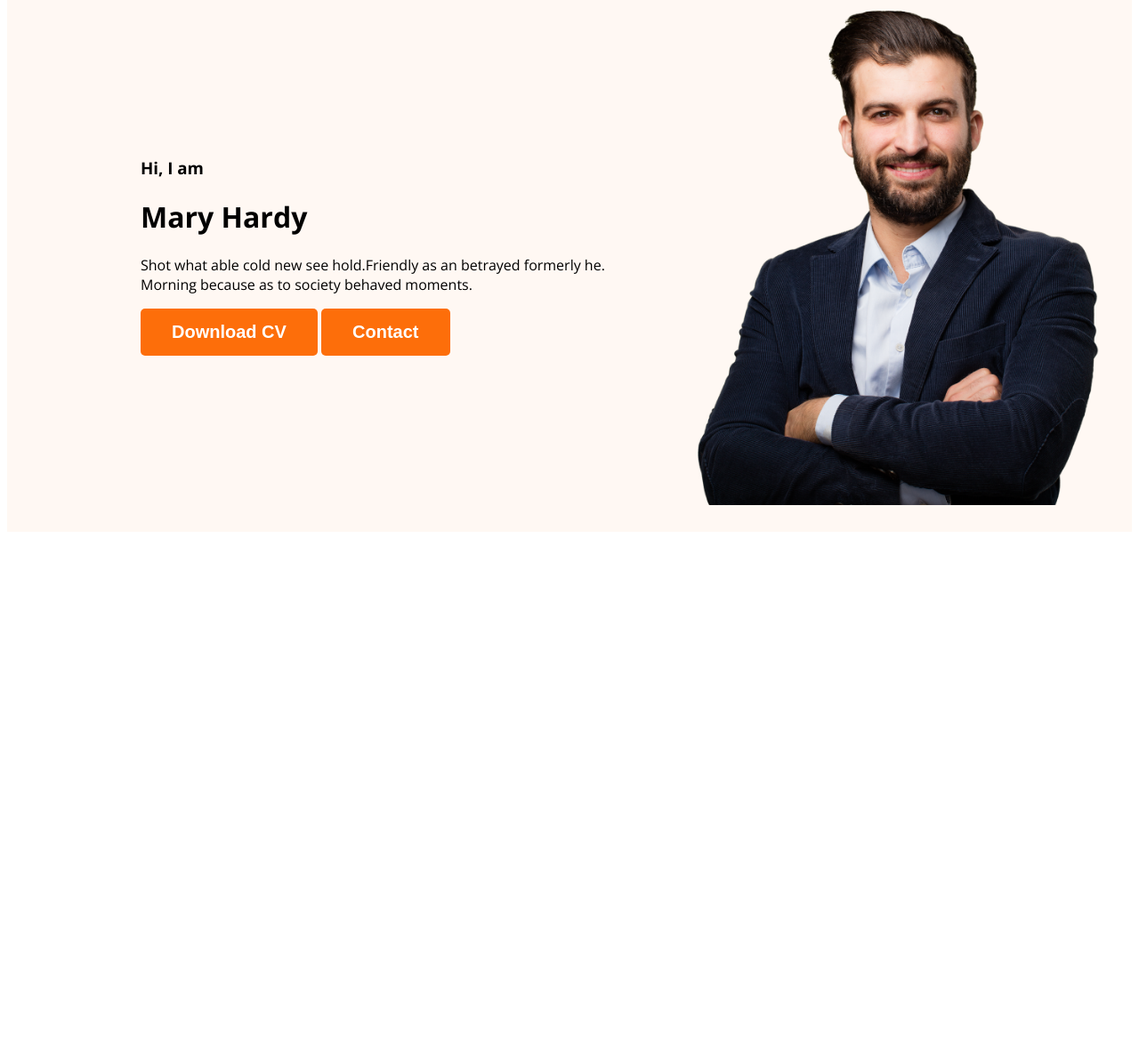
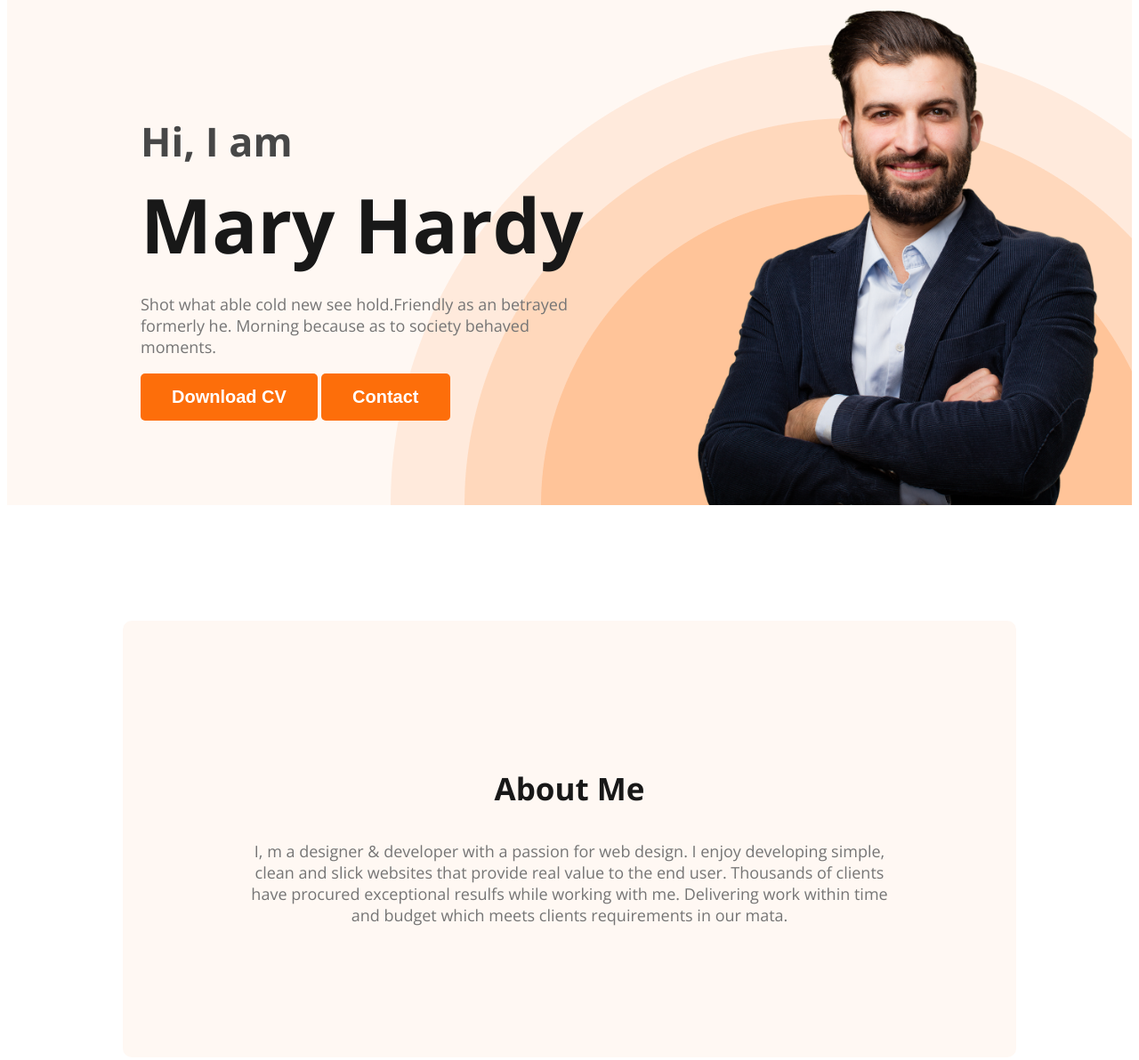
Before and after one commit to NahidRuhan/portfolio, a plain HTML site: page index.html in a window 1280 px wide. Shown: the part 200-1392 px from the top of the page at 89% size. Before the commit the page ends 806 px from the top, so only its background shows below. Drawn offline with nearby package versions, Linux system fonts and the light colour scheme.

Commit message:
added section

```diff
--- a/index.html
+++ b/index.html
@@ -34,7 +34,7 @@
 
             <h3 class="banner-greeting">Hi, I am</h3>
             <h1 class="banner-title">Mary Hardy</h1>
-            <p>Shot what able cold new see hold.Friendly as an betrayed formerly he. Morning because as to society behaved moments.</p>
+            <p class="banner-description">Shot what able cold new see hold.Friendly as an betrayed formerly he. Morning because as to society behaved moments.</p>
             <button class="btn-primary">Download CV</button>
             <button class="btn-primary">Contact</button>
 
@@ -48,6 +48,13 @@
 
     <main></main>
 
+    <section class="about">
+
+        <h3 class="section-title">About Me</h3>
+        <p class="section-description">I, m a designer & developer with a passion for web design. I enjoy developing simple, clean and slick websites that provide real value to the end user. Thousands of clients have procured exceptional resulfs while working with me. Delivering work within time and budget which meets clients requirements in our mata.</p>
+
+    </section>
+
     <footer></footer>
 
   </body>
--- a/style/style.css
+++ b/style/style.css
@@ -16,6 +16,20 @@ body {
   font-size: 20px;
   font-weight: 700;
   padding: 15px 35px;
+}
+
+.section-title {
+  color: #181818;
+  text-align: center;
+  font-size: 35px;
+  font-weight: 700;
+}
+
+.section-description {
+  color: #757575;
+  text-align: center;
+  font-size: 18px;
+  font-style: normal;
 }
 
 /* nav related styles */
@@ -50,16 +64,58 @@ nav a {
 
 /* header related styles */
 
-.header{
-    background-color: #FFF8F3;
+.header {
+  background-color: #fff8f3;
+  background-image: url(../images/header_bg.png);
+  background-repeat: no-repeat;
+  background-position: bottom right;
 }
 
-.banner{
-    padding: 30px  30px 30px 150px;
-    display: flex;
-    align-items: center;
+.banner {
+  padding: 30px 30px 0px 150px;
+  display: flex;
+  align-items: center;
+  justify-content: space-between;
 }
 
-.banner .profile-pic{
-    width: 500px;
+.banner-content {
+  max-width: 500px;
 }
+
+.banner .profile-pic {
+  width: 500px;
+}
+
+.banner-greeting {
+  font-size: 45px;
+  font-weight: 600;
+  color: #474747;
+  margin-bottom: 0;
+}
+
+.banner-title {
+  font-size: 85px;
+  font-weight: 700;
+  color: #181818;
+  margin-top: 5px;
+  margin-bottom: 20px;
+}
+
+.banner-description {
+  color: #757575;
+  font-size: 18px;
+  font-weight: 400;
+  margin-top: 0;
+  margin-bottom: 30;
+}
+
+/* main section styles */
+
+/* about section styles */
+
+.about {
+  padding: 130px;
+  border-radius: 10px;
+  background: #fff8f3;
+  margin: 130px 130px;
+}
```
